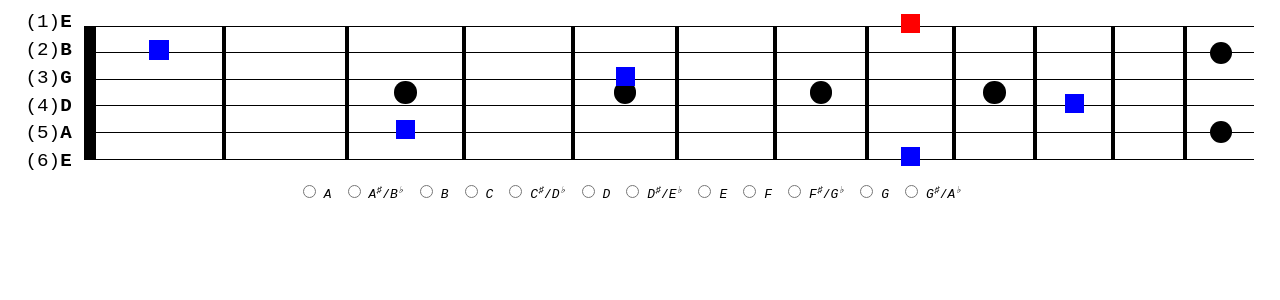
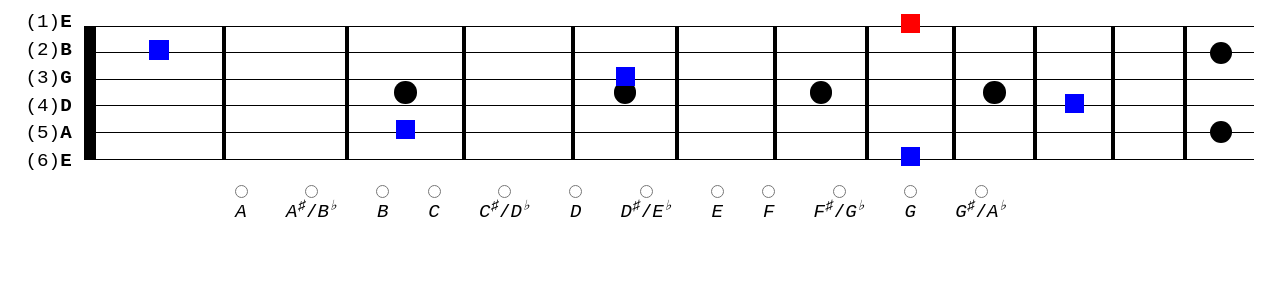
Before and after one commit to meddy/fretboard-trainer, a React (Create React App) app: page / in a window 1280 px wide. Shown: the top 300 px of the page. Built offline with nearby package versions, Linux system fonts and the light colour scheme.

Commit message:
Notes. make em look better.

```diff
--- a/src/Fretboard.tsx
+++ b/src/Fretboard.tsx
@@ -52,10 +52,9 @@ export default function Fretboard(props: FretboardProps) {
           return columns.map((column) => {
             const stringMatch = string === row;
             const match = fret === column && stringMatch;
-            const key = `${row}-${column}`;
-
             const note = Note.positionToNote({ string: row, fret: column });
             const octave = !match && mainNote.isEqual(note);
+            const key = `${row}-${column}`;
 
             // open string notes
             if (column === 0) {
--- a/src/NoteLabel.tsx
+++ b/src/NoteLabel.tsx
@@ -10,7 +10,7 @@ export default function NoteLabel(props: NoteLabelProps) {
   const { note } = props;
   const [toneA, toneB] = note.tones;
   return (
-    <>
+    <div>
       {!!toneA && (
         <var key={`${toneA.name}-${toneA.accidental}`}>
           {toneA.name}
@@ -24,6 +24,6 @@ export default function NoteLabel(props: NoteLabelProps) {
           {!!toneB.accidental && <sup>{toneB.accidental}</sup>}
         </var>
       )}
-    </>
+    </div>
   );
 }
--- a/src/NoteSelector.module.css
+++ b/src/NoteSelector.module.css
@@ -7,10 +7,15 @@
 }
 
 .container label {
+  align-items: center;
+  display: flex;
+  flex-direction: column;
+  font-size: 1.5vw;
+  justify-content: flex-end;
   margin-bottom: 0.5rem;
-  margin-right: 1rem;
+  margin-right: 3vw;
 }
 
 .container label input {
-  margin-right: 0.5rem;
+  margin-bottom: 0.25vw;
 }
```
